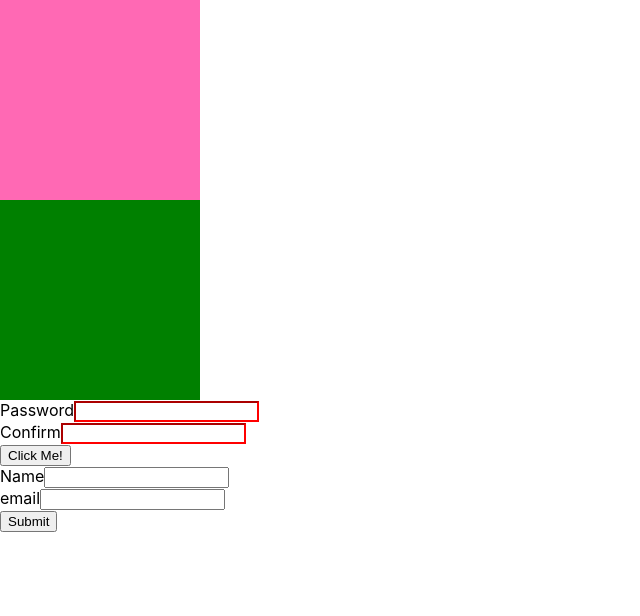
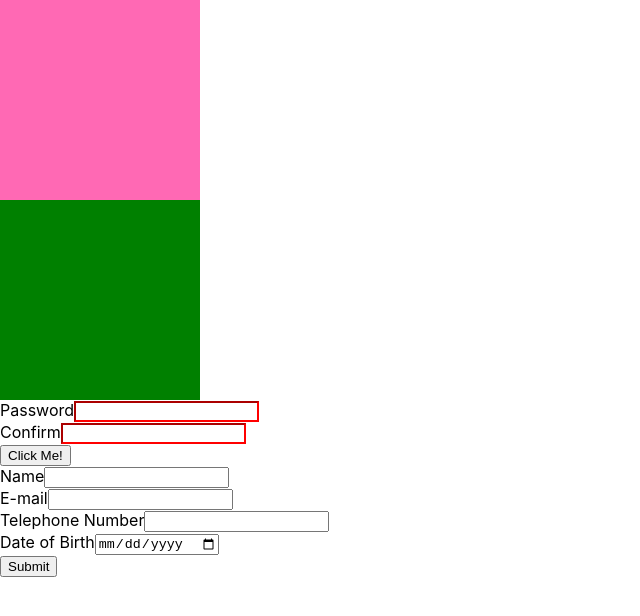
Before and after one commit to deanssmart/react-developme-week10, a React (Create React App) app: page / in a window 1280 px wide. Shown: the top 616 px of the page, without its empty margins (0-640 px from the left). Built offline with nearby package versions, Linux system fonts and the light colour scheme; the HTML template or start-up script is replaced by a standard one.

Commit message:
2nd part of tricksy form challenge complete

```diff
--- a/src/App.js
+++ b/src/App.js
@@ -10,7 +10,15 @@ const App = () => (
     <Squares colour={ 'hotpink' } />
     <SignUp minimumLength={ 12 } />
     <Button handleUpdate={ console.log } />
-    <Form handleSubmit={ console.log } />
+    <Form
+        handleSubmit={ console.log }
+        fields={ [
+            { label: "Name", name: "name", type: "text" },
+            { label: "E-mail", name: "email", type: "email" },
+            { label: "Telephone Number", name: "telephone", type: "tel" },
+            { label: "Date of Birth", name: "dob", type: "date" },
+      ]}
+    />
   </>
 );
 
--- a/src/passing-data-up/Field.js
+++ b/src/passing-data-up/Field.js
@@ -7,6 +7,7 @@ const Field = ({ label, name, type, value, handleChange }) => (
             className="form-control"
             id={ label }
             name={ name }
+            type={ type }
             value={ value }
             onChange={ handleChange }
         />
--- a/src/passing-data-up/Form.js
+++ b/src/passing-data-up/Form.js
@@ -5,7 +5,7 @@ class Form extends Component {
     constructor(props) {
         super(props);
 
-        this.state = { name: "", email: "" };
+        this.state = {name: "", email: "", telephone: "", dob: "" };
 
         this.handleChange = this.handleChange.bind(this);
         this.handleClick = this.handleClick.bind(this);
@@ -22,31 +22,28 @@ class Form extends Component {
         e.preventDefault();
         const { handleSubmit } = this.props;
 
-        this.setState({ name: "", email: "" });
+        this.setState({name: "", email: "", telephone: "", dob: "" });
 
         handleSubmit(this.state);
     }
 
 
     render() {
-        const { name, email } = this.state;
+        // const { label, name, type } = this.state;
+        const { fields } = this.props;
 
         return(
             <form onSubmit={ this.handleClick } className="container">
-                <Field
-                    label={ 'Name' }
-                    name={ 'name' }
-                    type={ 'text' }
-                    value={ name }
-                    handleChange={ (e) => this.handleChange(e, 'name') }
-                />
-                <Field
-                    label={ 'email' }
-                    name={ 'email' }
-                    type={ 'email' }
-                    value={ email }
-                    handleChange={ (e) => this.handleChange(e, 'email') }
-                />
+                { fields.map((field, i) => (
+                    <Field
+                        key={ i }
+                        label={ field.label }
+                        name={ field.name }
+                        type={ field.type }
+                        value={ this.state.field }
+                        handleChange={ (e) => this.handleChange(e, field.name) }
+                    />
+                ))}
                 <button className="btn btn-primary">Submit</button>
             </form>
         );
```
